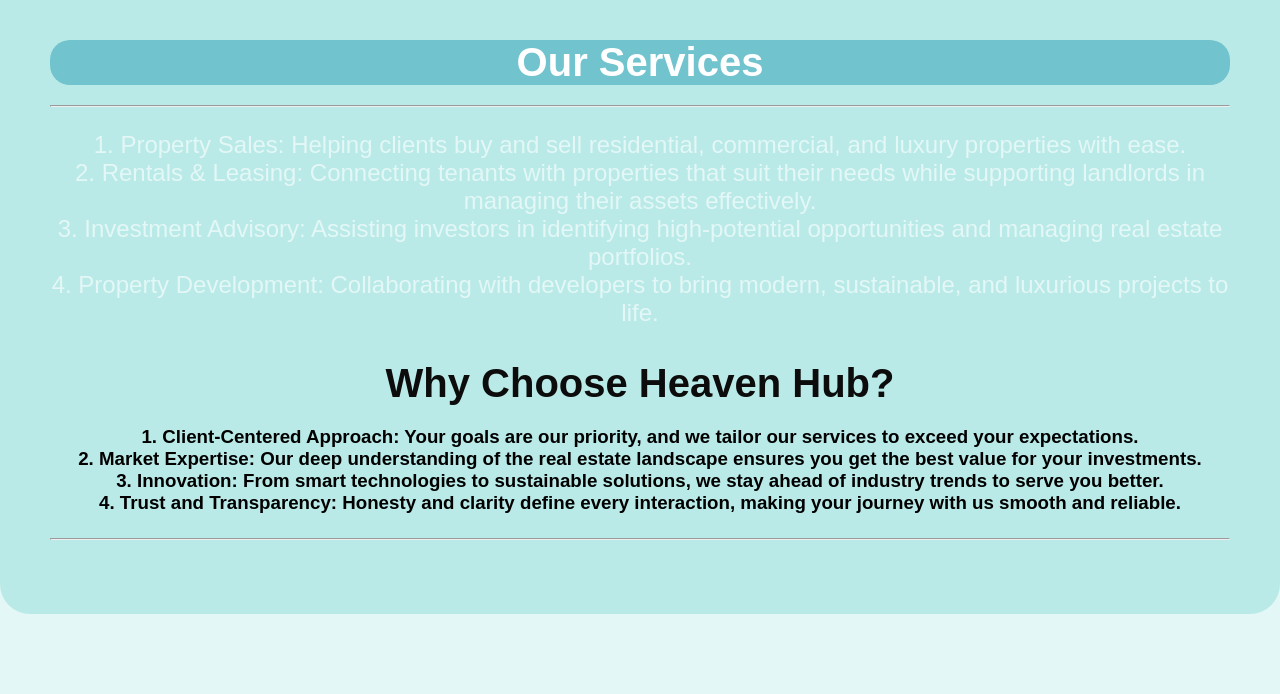
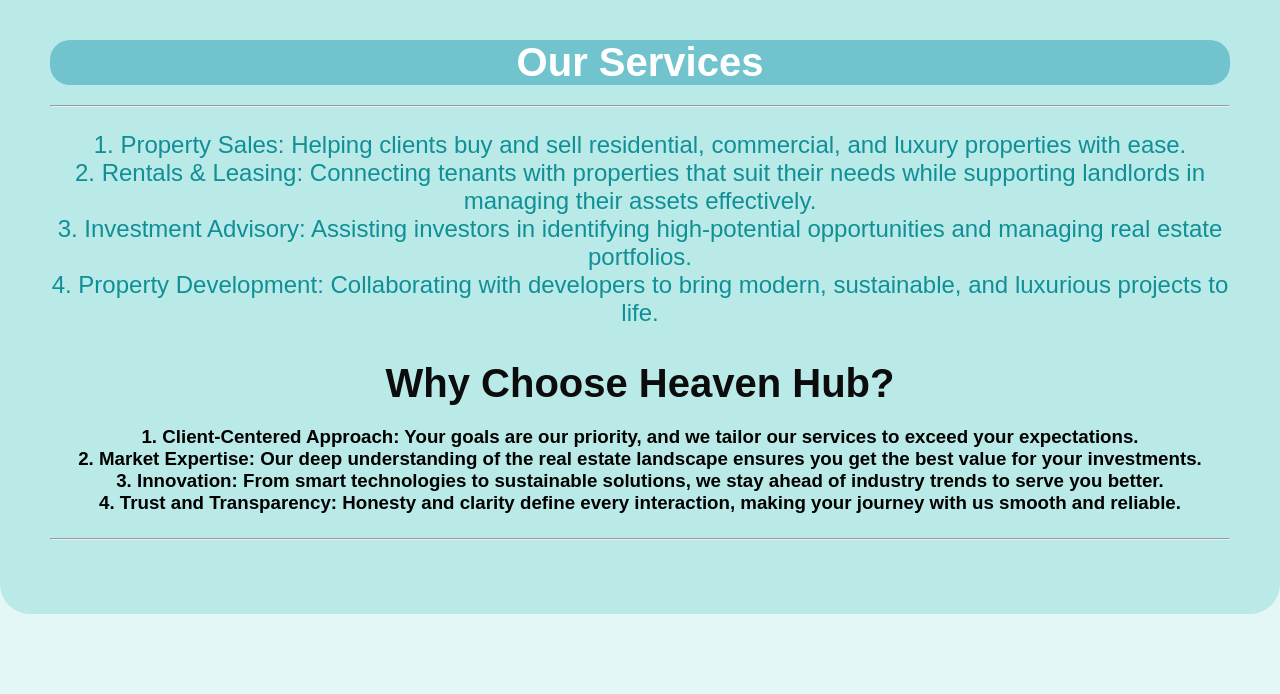
Before and after one commit to sakshigupta122/realestate, a plain HTML site: page real.html in a window 1280 px wide. Shown: the part 1140-1834 px from the top of the page. Drawn offline with Linux system fonts and the light colour scheme.

Commit message:
Add files via upload

```diff
--- a/style.css
+++ b/style.css
@@ -124,7 +124,7 @@ header nav a:hover {
 
 .our p {
   font-size: 1.5rem;
-  color: #e3f7f6;
+  color: #108f96;
 }
 .section {
   padding: 50px 20px;
```
Also changed, not shown: 1 other file.
